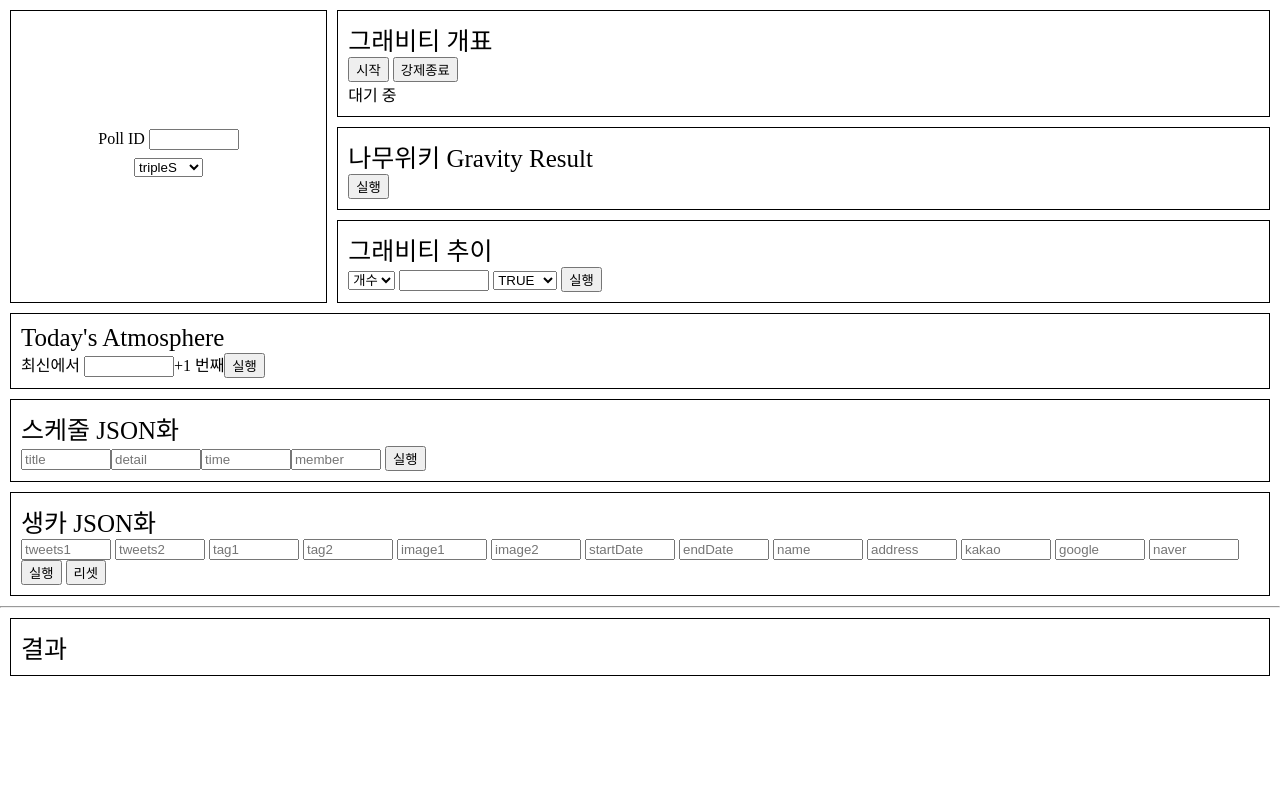
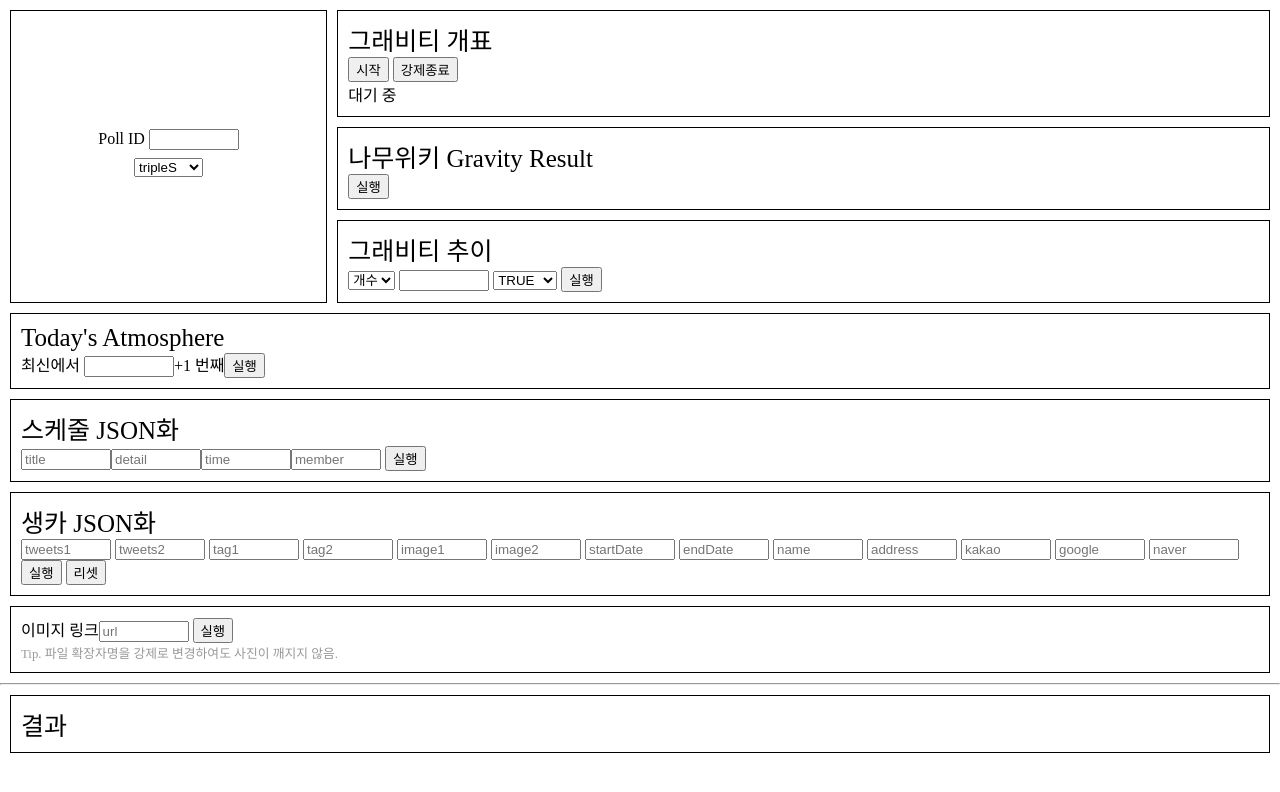
Before and after one commit to 4af941083d2c18a3/playground, a plain HTML site: page index.html in a window 1280 px wide. Drawn offline with nearby package versions, Linux system fonts and the light colour scheme.

Commit message:
Update index.html

```diff
--- a/index.html
+++ b/index.html
@@ -7,6 +7,10 @@
     <script src="https://ajax.googleapis.com/ajax/libs/jquery/3.7.1/jquery.min.js"></script>
     <script>
       function input(id) {return $('#'+id).val()}
+      function showImg(url) {
+        $('#that').empty()
+        $('#that').append(`<img width=100% src="${url}">`)
+      }
     </script>
     <script src="./gravityRead.js"></script>
     <!-- <script src="./objektsale.js?v=0"></script> -->
@@ -86,6 +90,11 @@
         <button onclick="birth2json()">실행</button>
         <button onclick="birthReset()">리셋</button>
       </div>
+      <div class="wrapper grid-block">
+        <span>이미지 링크</span><input id="image-url" placeholder="url">
+        <button onclick="showImg(input('image-url'))">실행</button>
+        <br><span style="color:#999;font-size: 0.8em;">Tip. 파일 확장자명을 강제로 변경하여도 사진이 깨지지 않음.</span>
+      </div>
     </div>
     <hr>
     <div class="wrapper-result">
```
